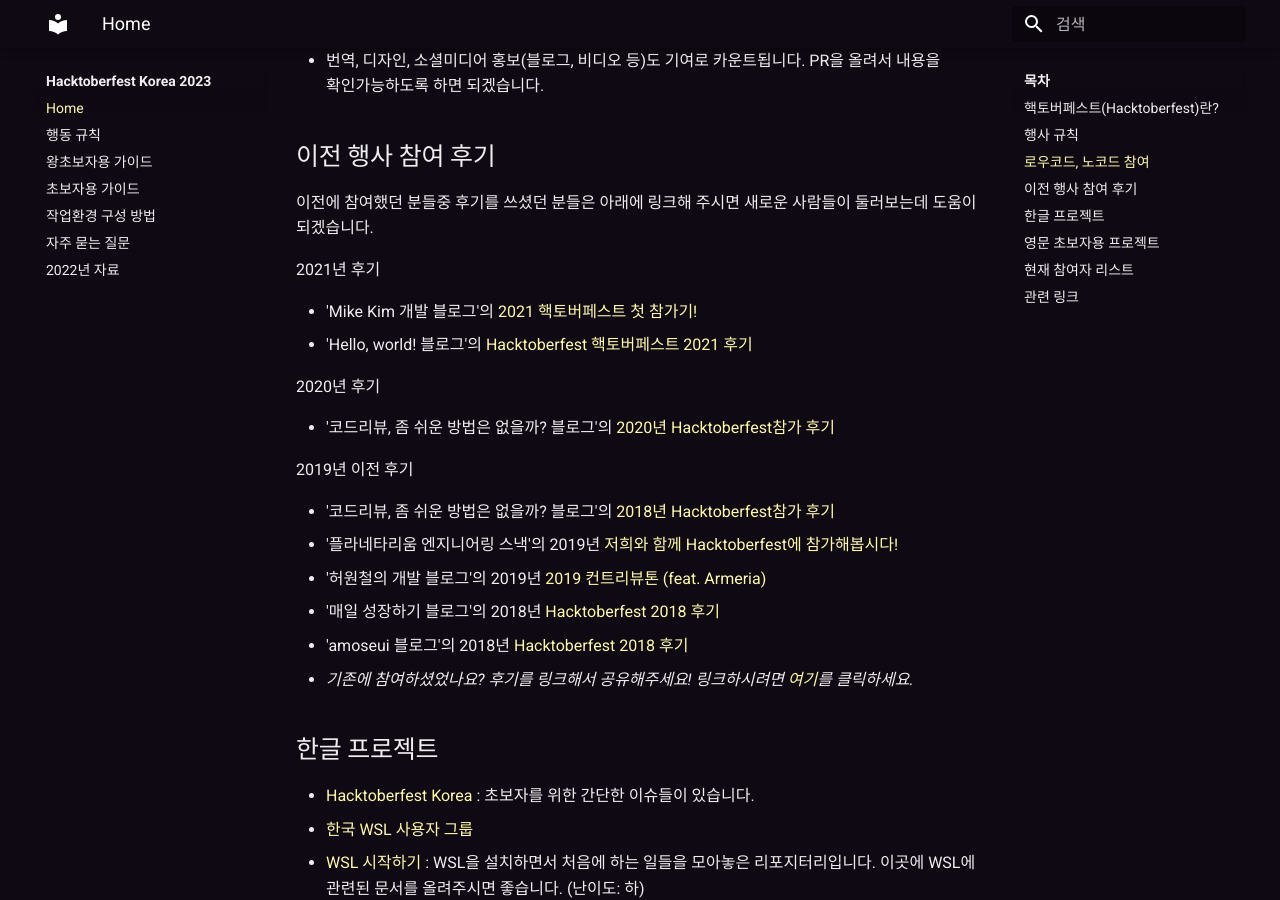
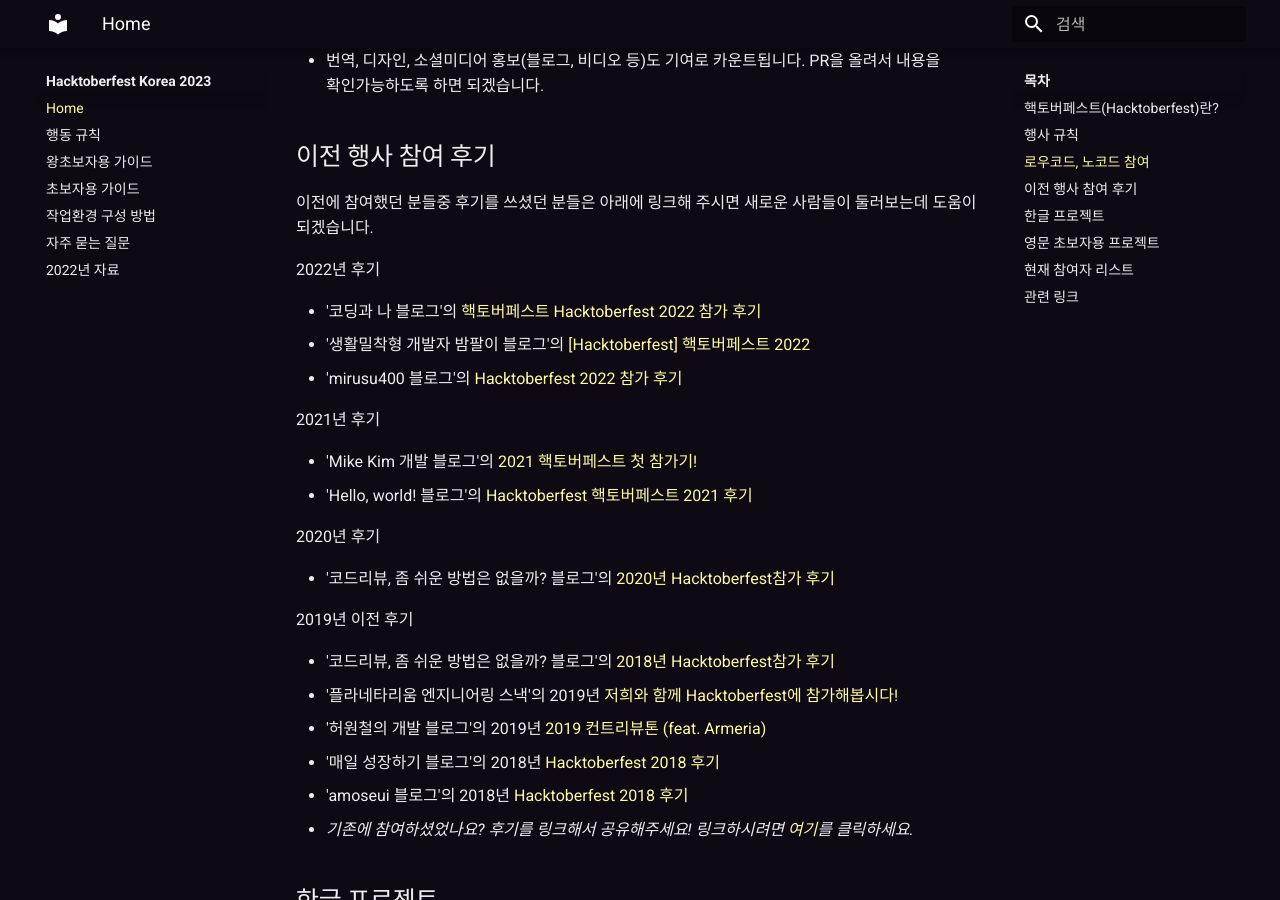
Before and after one commit to hacktoberfestkorea/hacktoberfestkorea, an MkDocs documentation site: the page built from docs/index.md, in a window 1280 px wide and 900 px high, scrolled down 1797 px. Built offline with MkDocs 1.6.1 and Material for MkDocs 9.7.7, drawn with Linux system fonts in a browser that asks for light colours.

Commit message:
2022 review

```diff
--- a/docs/index.md
+++ b/docs/index.md
@@ -42,6 +42,12 @@
 ## 이전 행사 참여 후기 {#review-of-previous-event-participation}
 
 이전에 참여했던 분들중 후기를 쓰셨던 분들은 아래에 링크해 주시면 새로운 사람들이 둘러보는데 도움이 되겠습니다.
+
+2022년 후기
+
+- '코딩과 나 블로그'의 [핵토버페스트 Hacktoberfest 2022 참가 후기](https://bananajeong.tistory.com/730)
+- '생활밀착형 개발자 밤팔이 블로그'의 [[Hacktoberfest] 핵토버페스트 2022](https://blog.naver.com/hyeonjun7/222899862893)
+- 'mirusu400 블로그'의 [Hacktoberfest 2022 참가 후기](https://blog.naver.com/mirusu400/222921057382)
 
 2021년 후기
 
```
